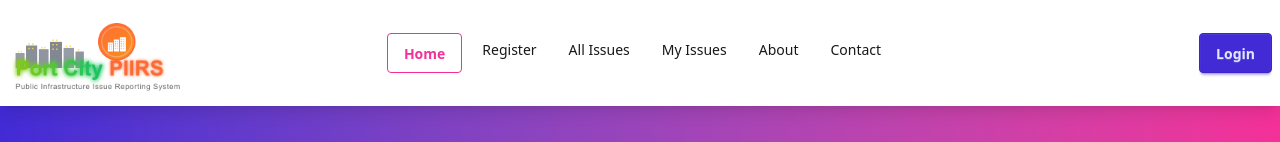
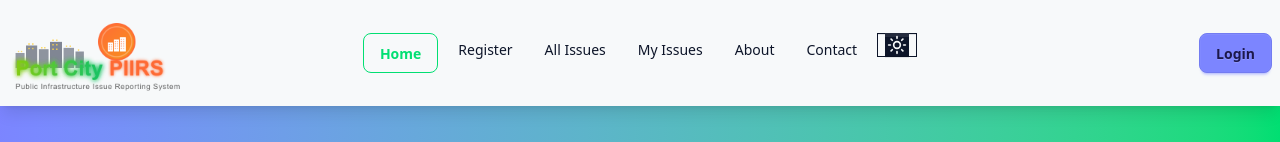
Before and after one commit to efthi/ph12_piirs_a11_client, a React (Vite) app: page / in a window 1280 px wide. Shown: the top 142 px of the page. Built offline with nearby package versions, Linux system fonts and the light colour scheme; no server answers.

Commit message:
Ready: Dark - Light theme change

```diff
--- a/src/Components/dashboard/Sidebar.jsx
+++ b/src/Components/dashboard/Sidebar.jsx
@@ -16,6 +16,7 @@ import useAuth from "../../hooks/useAuth";
 import testimage from "../../assets/logo/port-city-piirs-logo_neon.png";
 import { useQuery } from "@tanstack/react-query";
 import useAxiosSecure from "../../hooks/useAxiosSecure";
+import ThemeChange from "../shared/ThemeChange";
 
 const Sidebar = () => {
   const location = useLocation();
@@ -133,6 +134,9 @@ const Sidebar = () => {
         <div className="divider">Other</div>
 
         <li>
+          <ThemeChange></ThemeChange>
+        </li>
+        <li>
           <Link to="/">
             <Home size={20} />
             Home
--- a/src/Components/shared/Navbar.jsx
+++ b/src/Components/shared/Navbar.jsx
@@ -3,6 +3,7 @@ import { Link , NavLink, useNavigate } from 'react-router';
 import { Menu, X } from 'lucide-react';
 import useAuth from '../../hooks/useAuth';
 import logo from '../../assets/logo/port-city-piirs-logo_neon.png';
+import ThemeChange from './ThemeChange';
 
 const Navbar = () => {
   const [isMenuOpen, setIsMenuOpen] = useState(false);
@@ -72,11 +73,13 @@ const Navbar = () => {
           <li><NavLink to="/dashboard/my-issues" className={({isActive})=> isActive ? "btn btn-outline btn-secondary" : ""} >My Issues</NavLink></li>
           <li><NavLink to="/about" className={({isActive})=> isActive ? "btn btn-outline btn-secondary" : ""}>About</NavLink></li>
           <li><NavLink to="/contact" className={({isActive})=> isActive ? "btn btn-outline btn-secondary" : ""}>Contact</NavLink></li>
+          <li> <ThemeChange></ThemeChange> </li>
         </ul>
       </div>
 
       {/* Profile/Login */}
       <div className="navbar-end">
+
         {user ? (
           <div className="dropdown dropdown-end">
             <button
--- /dev/null
+++ b/src/Components/shared/ThemeChange.jsx
@@ -0,0 +1,36 @@
+import React, { useEffect, useState } from 'react';
+import { Sun, Moon, MoonStarIcon, SunIcon } from 'lucide-react';
+
+const ThemeChange = () => {
+
+const [theme, setTheme] = useState('sickinferno');
+
+useEffect(()=> {
+    const savedTheme = localStorage.getItem('theme') || 'sickinferno';
+    setTheme(savedTheme);
+    document.documentElement.setAttribute('data-theme', savedTheme);
+}, []);
+
+const handleToggle = (e) => {
+    const isChecked = e.target.checked;
+    const newTheme = isChecked ? 'quickcheese' : 'sickinferno';
+    setTheme(newTheme);
+    localStorage.setItem('theme',newTheme);
+    document.documentElement.setAttribute('data-theme', newTheme);
+}
+
+    return (
+        <>
+        <label className="toggle text-base-content">
+        <input type="checkbox" className="theme-controller" value={theme} onChange={handleToggle} checked={theme === 'quickcheese'}  />
+
+        <SunIcon></SunIcon>
+
+        <MoonStarIcon></MoonStarIcon>
+
+        </label>
+        </>
+    );
+};
+
+export default ThemeChange;
```
